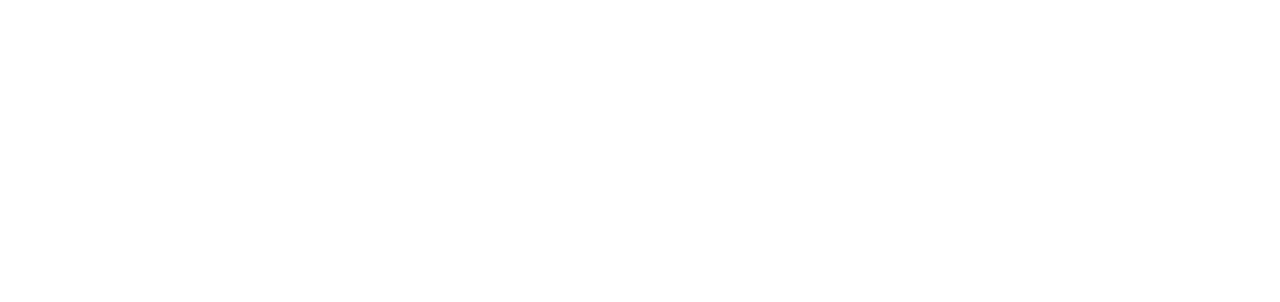
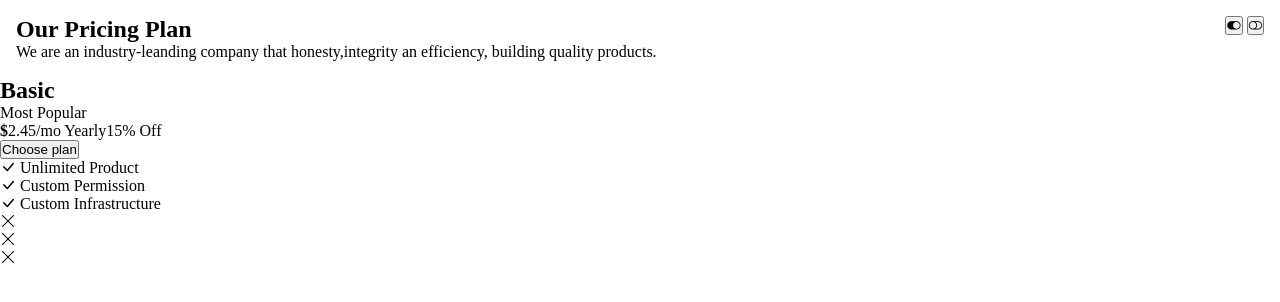
Before and after one commit to AndreaDistefanoDev/htmlcss-pricing-plan, a plain HTML site: page index.html in a window 1280 px wide. Drawn offline with nearby package versions, Linux system fonts and the light colour scheme.

Commit message:
add header

```diff
--- a/assets/css/style.css
+++ b/assets/css/style.css
@@ -3,3 +3,18 @@
     padding: 0;
     box-sizing: border-box;
 }
+.conteiner{
+    max-width: 900px;
+    margin: 0 auto;
+}
+#pricing-plans{
+    header{
+        display: flex;
+        flex-wrap: wrap;
+        justify-content: space-between;
+        padding: 1rem;
+    }
+    .toggles{
+        text-align: end;
+    }
+}
--- a/index.html
+++ b/index.html
@@ -1,26 +1,75 @@
 <!DOCTYPE html>
 <html lang="en">
+
 <head>
     <meta charset="UTF-8">
     <meta name="viewport" content="width=device-width, initial-scale=1.0">
     <title>Pricing Plan</title>
     <link rel="stylesheet" href="./assets/css/style.css">
+    <link rel="stylesheet" href="https://cdn.jsdelivr.net/npm/bootstrap-icons@1.13.1/font/bootstrap-icons.min.css">
 </head>
+
 <body>
     <section id="pricing-plans">
         <div class="conteniner">
             <header>
-                <h1></h1>
+                <div class="description">
+                    <h1>Our Pricing Plan</h1>
+                    <p>We are an industry-leanding company that honesty,integrity an efficiency, building quality
+                        products. </p>
+                </div>
+                <!-- /.description -->
+                <div class="toggles">
+                    <button><i class="bi bi-toggle-on"></i></button>
+                    <button><i class="bi bi-toggle-off"></i></button>
+                </div>
+                <!-- .toggles -->
             </header>
-
             <div class="row">
-                <col>
-                <col>
-                <col>
+                <div class="col">
+                    <div class="card-title">
+                        <h2>Basic</h2>
+                        <div class="gray-txt">Most Popular</div>
+                        <!-- /.gray-txt -->
+                    </div>
+                    <!-- .card-title -->
+                    <div class="body-card">
+                        <div class="price">
+                            <span><strong>&dollar;</strong></span><span>2.45</span><span>/mo</span>
+                            <span>Yearly</span><span>15% Off</span>
+                        </div>
+                        <!-- /.price -->
+                        <button>Choose plan</button>
+                        <ul>
+                            <li>
+                                <i class="bi bi-check-lg"></i>
+                                <span>Unlimited Product</span>
+                            </li>
+                            <li>
+                                <i class="bi bi-check-lg"></i>
+                                <span>Custom Permission</span>
+                            </li>
+                            <li>
+                                <i class="bi bi-check-lg"></i>
+                                <span>Custom Infrastructure</span>
+                            </li>
+                            <li>
+                                <i class="bi bi-x-lg"></i>
+                            </li>
+                            <li><i class="bi bi-x-lg"></i></li>
+                            <li><i class="bi bi-x-lg"></i></li>
+                        </ul>
+                    </div>
+                    <!-- /.body-card -->
+                </div>
+                <div class="col"></div>
+                <div class="col"></div>
+                <!-- .col -->
             </div>
             <!-- /.row -->
         </div>
         <!-- /.conteniner -->
     </section>
 </body>
+
 </html>
```
